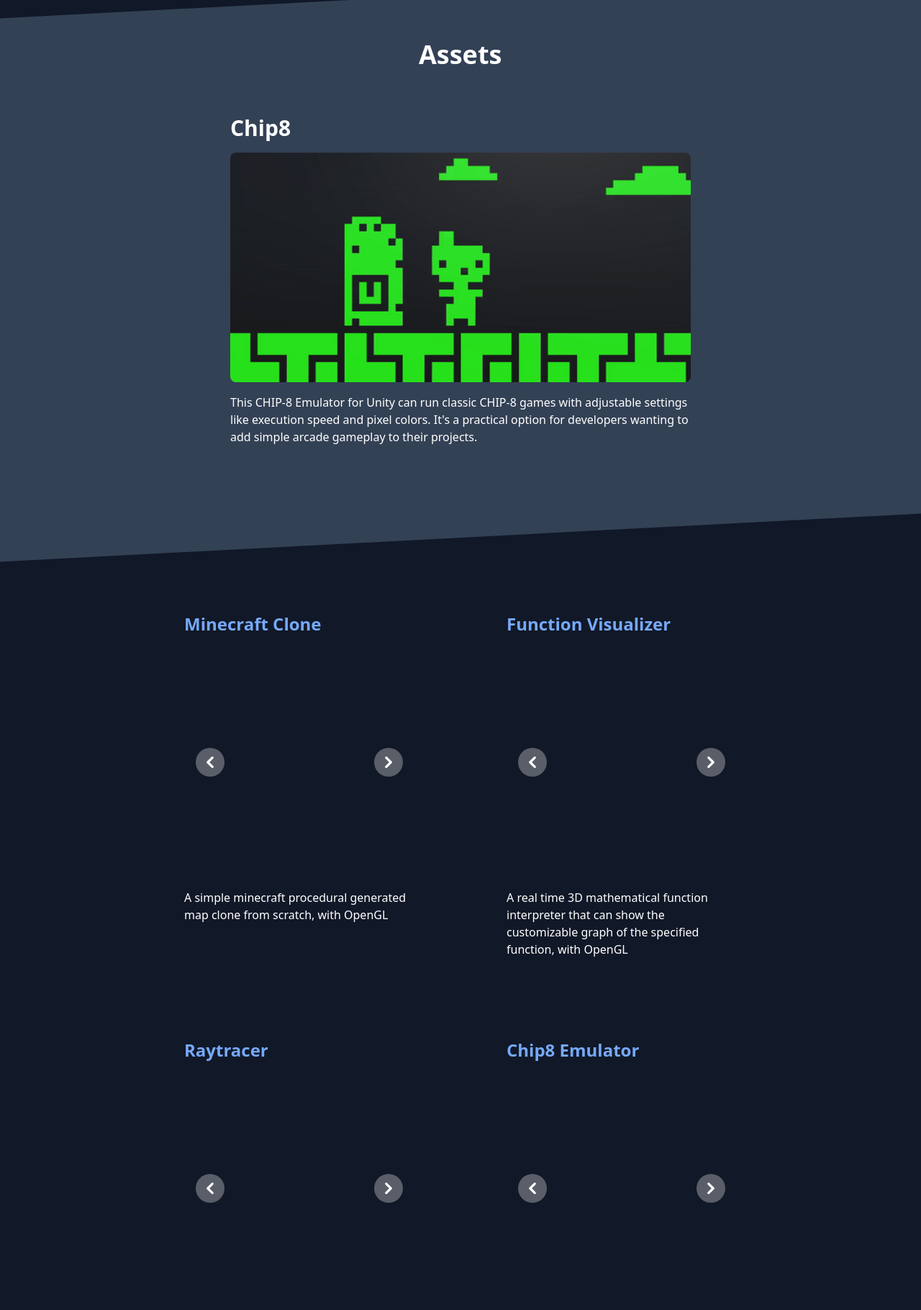
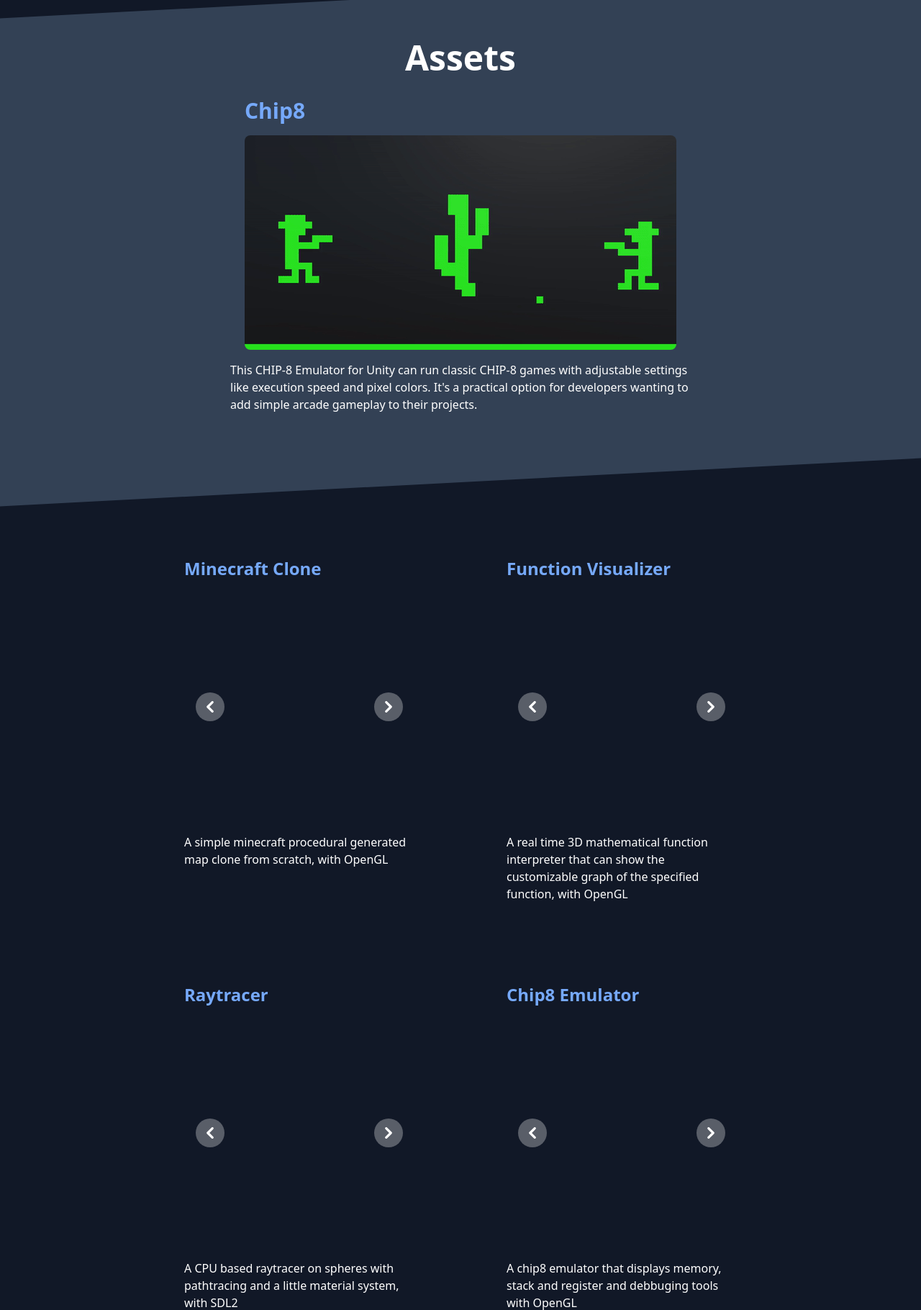
Before and after one commit to KendySong/KendySong.github.io, a website: page index.html in a window 1280 px wide. Shown: the part 960-2780 px from the top of the page at 72% size. Drawn offline with nearby package versions, Linux system fonts and the light colour scheme.

Commit message:
Patch asset img size

```diff
--- a/index.html
+++ b/index.html
@@ -53,21 +53,25 @@
 
         <!--Assets-->
         <div class="flex flex-col justify-center items-center w-full pt-12 pb-16 bg-slate-700 -skew-y-3 mt-14 mb-14" id="assets">
-            <h1 class="text-4xl text-white font-bold mt-4 mb-8 skew-y-3">Assets</h1>
+            <h1 class="text-5xl text-white font-bold mt-4 mb-8 skew-y-3">Assets</h1>
             <div class="mb-8 skew-y-3 flex flex-col items-center">
+
                 <!--Asset item-->
-                <figure class="flex flex-col w-1/2 mt-8 mb-8">
-                    <h1 class="text-white font-bold text-3xl mb-4">Chip8</h1>
-                    <img class="h-auto max-w-full rounded-lg" src="/img/assets/ch8_1.gif" alt="chip8 image">
-                    <figcaption class="mt-4 text-md text-start text-white">This CHIP-8 Emulator for Unity can run classic CHIP-8 games with adjustable settings like execution speed and pixel colors. It's a practical option for developers wanting to add simple arcade gameplay to their projects.</figcaption>
-                </figure>
+                <div class="flex flex-col items-center">
+                    <div>
+                        <h1 class="font-bold text-3xl mb-4 text-blue-400">Chip8</h1>
+                        <img class="h-auto w-full rounded-lg" src="/img/assets/ch8_0.gif" alt="chip8 image">
+                    </div>
+                    <figcaption class="mt-4 text-md text-white w-1/2">This CHIP-8 Emulator for Unity can run classic CHIP-8 games with adjustable settings like execution speed and pixel colors. It's a practical option for developers wanting to add simple arcade gameplay to their projects.</figcaption>
+
+                </div>
             </div>
         </div>
 
         <!--Projects col-->
-        <div class="flex items-center flex-col mt-8 mb-32" id="projects">
-            <!--MC and FV-->
-            <div class="flex flex-col items-center md:flex-row md:justify-center">
+        <div class="flex items-center flex-col mt-8">
+            <div class="flex flex-col items-center md:flex-row justify-center">
+                <!--Minecraft-->
                 <div class="w-3/4 md:w-1/4 mt-4 mb-4 ml-16 mr-16">
                     <h1 class="text-2xl font-bold text-blue-400">Minecraft Clone</h1>
                     <div id="carousel-0" class="relative mt-4 mb-4">
@@ -189,6 +193,7 @@
                     </p>
                 </div>
 
+                <!--Function visualizer-->
                 <div class="w-3/4 md:w-1/4 mt-4 mb-4 ml-16 mr-16">
                     <h1 class="text-2xl font-bold text-blue-400">Function Visualizer</h1>
                     <div id="carousel-1" class="relative mt-4 mb-4">
@@ -318,8 +323,8 @@
             </div>
 
 
-            <!--RT and Ch8-->
-            <div class="flex flex-col items-center md:flex-row md:justify-center">
+            <div class="flex flex-col items-center md:flex-row justify-center">
+                <!--Raytracer-->
                 <div class="w-3/4 md:w-1/4 mt-4 mb-4 ml-16 mr-16">
                     <h1 class="text-2xl font-bold text-blue-400">Raytracer</h1>
                     <div id="carousel-2" class="relative mt-4 mb-4">
@@ -448,6 +453,7 @@
                     </p>
                 </div>
 
+                <!--Chip8-->
                 <div class="w-3/4 md:w-1/4 mt-4 mb-4 ml-16 mr-16">
                     <h1 class="text-2xl font-bold text-blue-400">Chip8 Emulator</h1>
                     <div id="carousel-3" class="relative mt-4 mb-4">
@@ -577,8 +583,8 @@
                 </div>
             </div>
 
-            <!--BH and PR-->
-            <div class="flex flex-col items-center md:flex-row md:justify-center">
+            <div class="flex flex-col items-center md:flex-row justify-center">
+                <!--Barnes Hut-->
                 <div class="w-3/4 md:w-1/4 mt-4 mb-4 ml-16 mr-16">
                     <h1 class="text-2xl font-bold text-blue-400">Barnes Hut simulation</h1>
                     <div id="carousel-4" class="relative mt-4 mb-4" >
@@ -707,6 +713,7 @@
                     </p>
                 </div>
 
+                <!--Perlin Noise-->
                 <div class="w-3/4 md:w-1/4 mt-4 mb-4 ml-16 mr-16">
                     <h1 class="text-2xl font-bold text-blue-400">Perlin Noise</h1>
                     <div id="carousel-5" class="relative mt-4 mb-4" >
@@ -836,8 +843,7 @@
                 </div>
             </div>
 
-            <!--STB-->
-            <div class="flex flex-col items-center md:flex-row md:justify-center">
+            <!--Steering behavior-->
             <div class="w-3/4 md:w-1/4 mt-4 mb-4 ml-16 mr-16">
                 <h1 class="text-2xl font-bold text-blue-400">Steering Behavior</h1>
                 <div id="carousel-6" class="relative mt-4 mb-4" >
@@ -966,12 +972,11 @@
                 </p>
             </div>
         </div>
-        </div>
 
         <!--Contact-->
         <div class="flex flex-col justify-center items-center w-full bg-slate-800 skew-y-3" id="contact">
             <div class="mt-8 mb-8 -skew-y-3">
-                <h1 class="text-4xl text-white font-bold mt-4 mb-8">How to contact me</h1>
+                <h1 class="text-4xl text-white font-bold mt-4 mb-8">How to contact <span class="text-blue-400">me</span></h1>
 
                 <div class="flex items-center">
                     <ion-icon name="logo-github" color="light" class="mt-4 mb-4"></ion-icon>
@@ -984,11 +989,6 @@
                 </div>
             </div>
         </div>
-
-
-        <!--
-            CHANGE WIDTH OF TEXT FOR ADAPT
-        -->
 
         <footer class="bg-gray-900 rounded-lg shadowm-4 mb-4 mt-12">
             <div class="w-full max-w-screen-xl mx-auto p-4 md:py-8">
--- a/tailwind.config.js
+++ b/tailwind.config.js
@@ -6,9 +6,6 @@ module.exports = {
   ],
   theme: {
     extend: {
-      spacing: {
-
-      }
     },
   },
   plugins: [
```
Also changed, not shown: src/output.css. Lines whose indentation alone changed are shown as unchanged.
